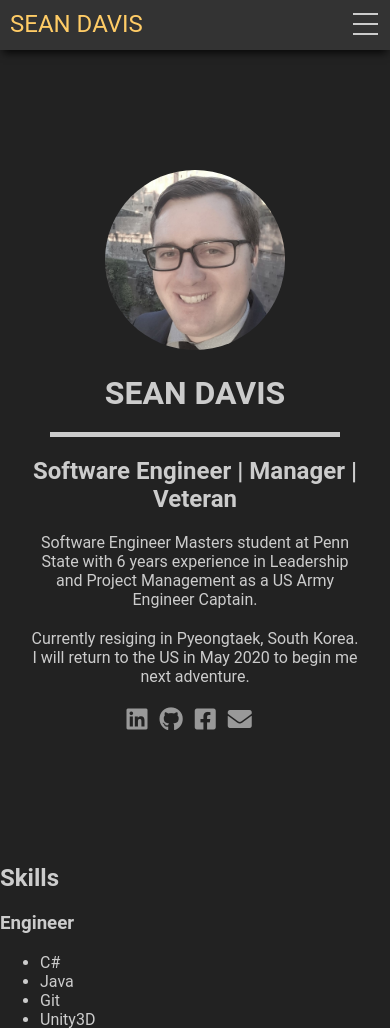
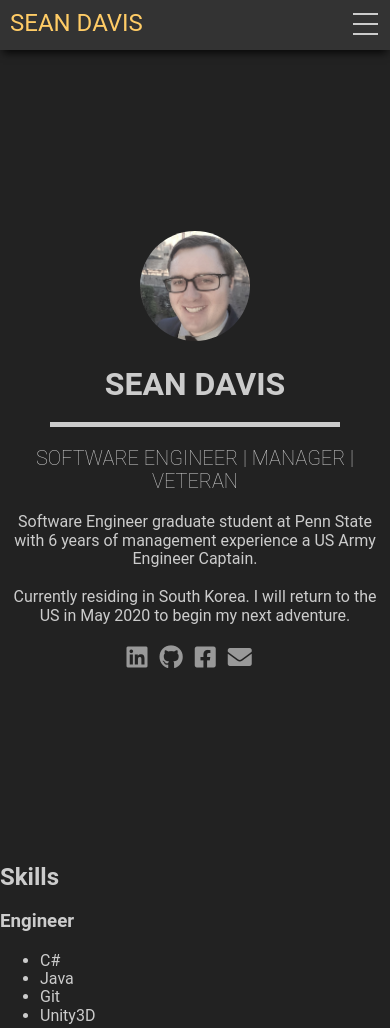
Before and after one commit to daleran/seandavis.dev, a PHP site: page / in a window 390 px wide. Shown: the top 1028 px of the page. Run offline with PHP 8.4, Linux system fonts and the light colour scheme; some libraries are stand-ins or nearby versions.

Commit message:
Adjusted intro margins and content, renamed header classes

```diff
--- a/css/main.css
+++ b/css/main.css
@@ -54,15 +54,22 @@
 }
 
 .row-full{
-  margin-left: 5%;
-  margin-right: 5%;
-  padding: 10px;
+  margin-left: 2%;
+  margin-right: 2%;
+  padding: 10px 5px;
 }
 
 
 .page-header{
   font-size: 2em;
   font-weight: bolder;
+  text-transform: uppercase;
+  margin: 0;
+}
+
+.page-subheader{
+  font-size: 1.25em;
+  font-weight: 200;
   text-transform: uppercase;
   margin: 0;
 }
@@ -106,10 +113,6 @@
     padding: 10px;
     text-align: center;
 }
-
-
-
-
 
 .nav{
     height: 50px;
@@ -192,8 +195,11 @@
       height: 0px;
       transition: all 0.3s ease-in;
       overflow-y: hidden;
-      top: 50px;
       left: 0px;
+      margin: 0;
+
+      -webkit-box-shadow: 0px 6px 8px -3px rgba(0,0,0,0.8);
+      box-shadow: 0px 6px 8px -3px rgba(0,0,0,0.8);
     }
     .nav > .nav-links > li> a {
       display: block;
@@ -206,4 +212,8 @@
       height: 140px;
       overflow-y: hidden;
     }
+
+    .profile-pic{
+      max-width: 110px;
+    }
   }
--- a/index.html
+++ b/index.html
@@ -12,6 +12,7 @@
     <meta name="og:title" content="Sean Davis - Software Engineer | Manager | Veteran">
     <title>Sean Davis - Software Engineer | Manager | Veteran</title>
 
+    <link rel="stylesheet" href="css/normalize.css">
     <link rel="stylesheet" href="css/main.css">
     <link rel="stylesheet" href="https://use.fontawesome.com/releases/v5.8.2/css/all.css" integrity="sha384-oS3vJWv+0UjzBfQzYUhtDYW+Pj2yciDJxpsK1OYPAYjqT085Qq/1cq5FLXAZQ7Ay" crossorigin="anonymous">
   </head>
@@ -47,13 +48,13 @@
             <div class="centered line"></div>
         </div>
         <div class="row-full subtitle">
-            <h2 class="section-header">Software Engineer | Manager | Veteran</h2>
+            <h2 class="page-subheader">Software Engineer | Manager | Veteran</h2>
         </div>
         <div class="row-full">
-            <p class="text-content">Software Engineer Masters student at Penn State with 6 years experience in Leadership and Project Management as a US Army Engineer Captain. </p>
+            <p class="text-content">Software Engineer graduate student at Penn State with 6 years of management experience a US Army Engineer Captain. </p>
         </div>
         <div class="row-full">
-            <p class="text-content">Currently resiging in Pyeongtaek, South Korea. I will return to the US in May 2020 to begin me next adventure.</p>
+            <p class="text-content">Currently residing in South Korea. I will return to the US in May 2020 to begin my next adventure.</p>
         </div>
         <div class="row-full">
             <div class="social-icons"><a href="https://www.linkedin.com/in/sean-davis-dev">  <i class="fab fa-linkedin"></i></a><a href="https://github.com/daleran"><i class="fab fa-github"></i></a><a href="https://www.facebook.com/profile.php?id=8369550&ref=bookmarks"><i class="fab fa-facebook-square"></i></a><a href="mailto:sean_davis@verizon.net"><i class="fas fa-envelope"></i></a></div>
```
